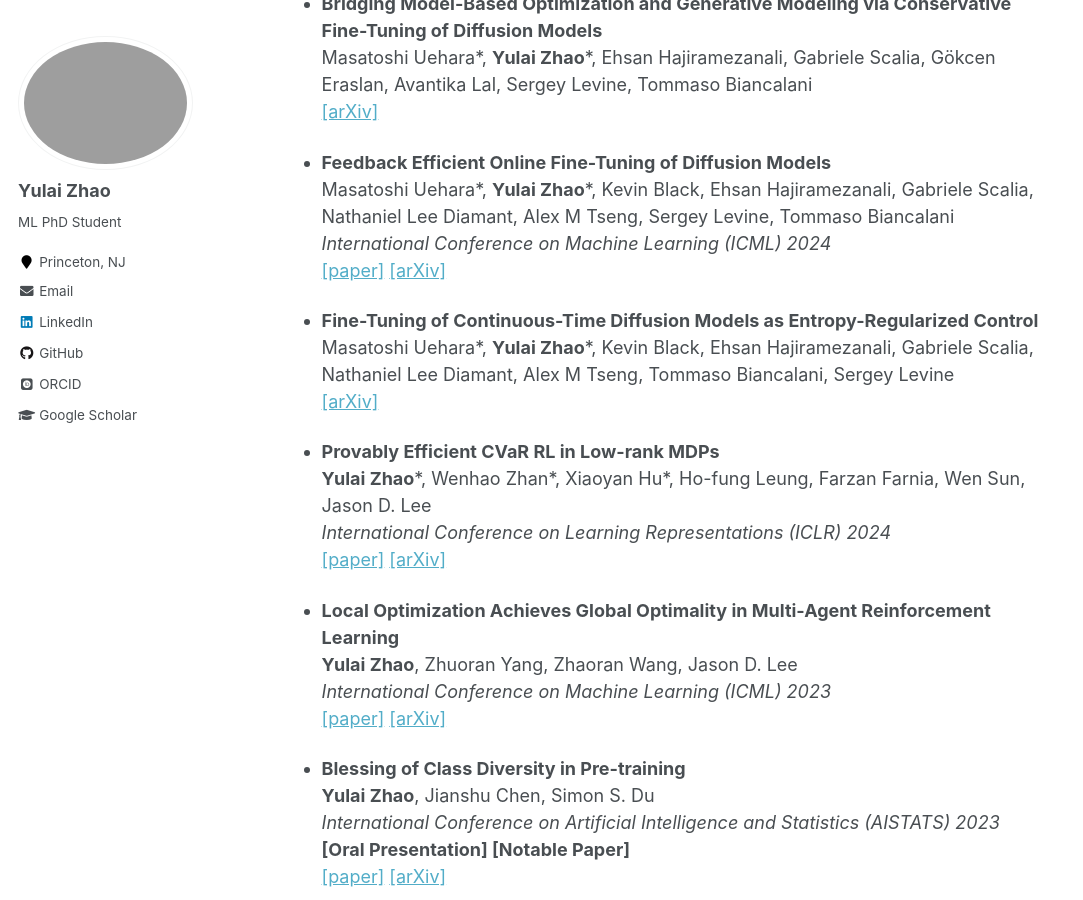
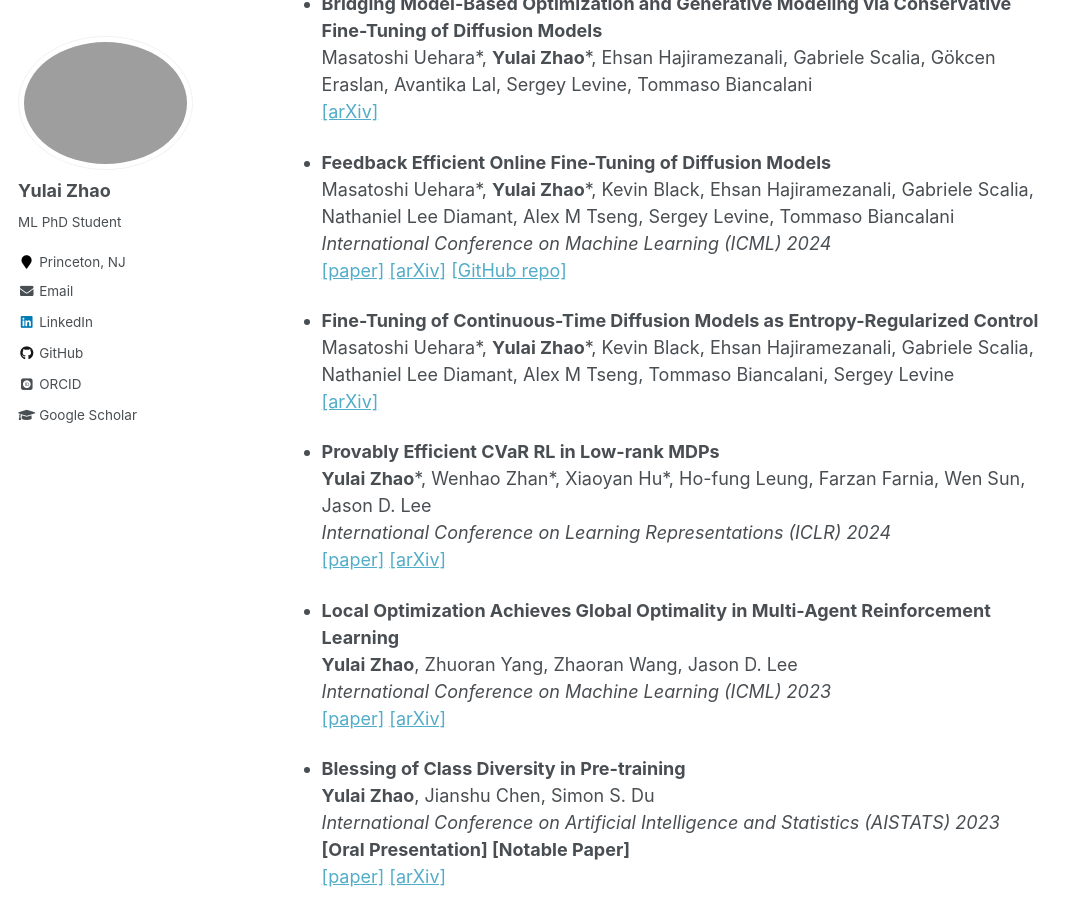
Before and after one commit to zhaoyl18/zhaoyl18.github.io, a Jekyll site: the page built from _pages/about.md, in a window 1280 px wide and 900 px high, scrolled down 879 px. Shown: the whole window, without its empty margins (0-1083 px from the left). Built offline with Jekyll 4.4.1, drawn with Linux system fonts in a browser that asks for light colours; some web fonts are replaced.

Commit message:
Update about.md

```diff
--- a/_pages/about.md
+++ b/_pages/about.md
@@ -35,7 +35,7 @@ My research primarily explores the theories and empirical applications of reinfo
 - **Feedback Efficient Online Fine-Tuning of Diffusion Models**
   Masatoshi Uehara\*, **Yulai Zhao**\*, Kevin Black, Ehsan Hajiramezanali, Gabriele Scalia, Nathaniel Lee Diamant, Alex M Tseng, Sergey Levine, Tommaso Biancalani
   *International Conference on Machine Learning (ICML) 2024*
-  [[paper]](https://openreview.net/forum?id=dtVlc9ybTm) [[arXiv]](https://arxiv.org/abs/2402.16359)
+  [[paper]](https://openreview.net/forum?id=dtVlc9ybTm) [[arXiv]](https://arxiv.org/abs/2402.16359) [[GitHub repo]](https://github.com/zhaoyl18/SEIKO)
 
 - **Fine-Tuning of Continuous-Time Diffusion Models as Entropy-Regularized Control**
   Masatoshi Uehara\*, **Yulai Zhao**\*, Kevin Black, Ehsan Hajiramezanali, Gabriele Scalia, Nathaniel Lee Diamant, Alex M Tseng, Tommaso Biancalani, Sergey Levine
```
